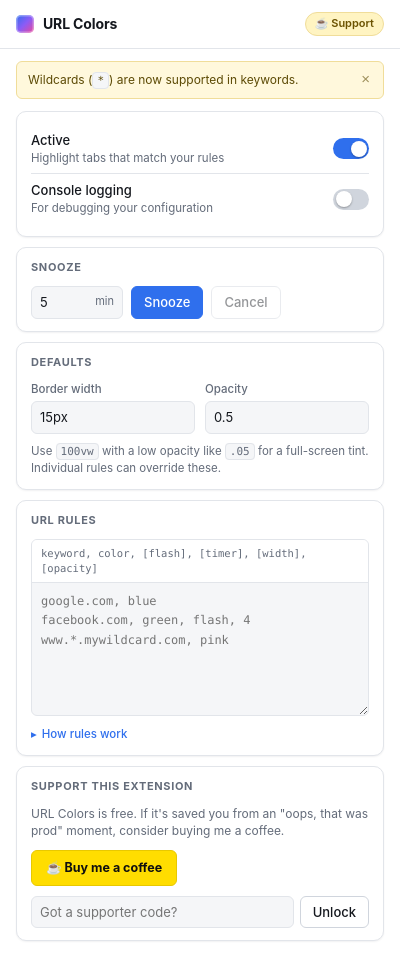
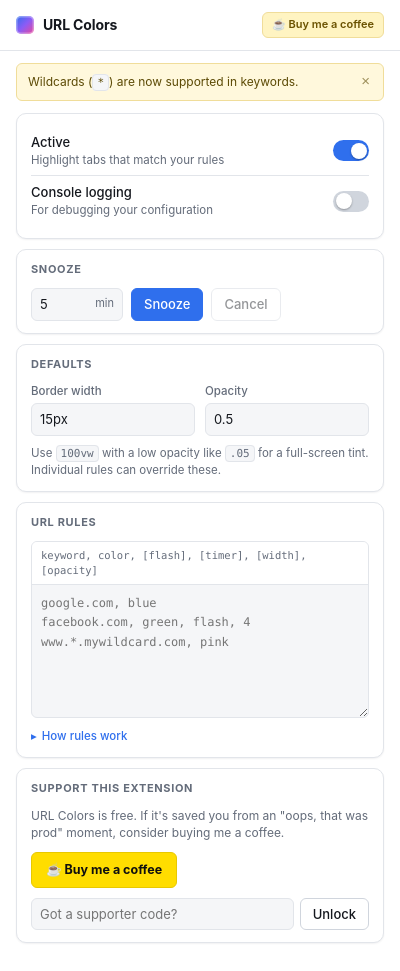
Before and after one commit to fej-snikduj/URLColors, a browser extension: page urlColorsPopup.html in a window 400 px wide. Drawn offline with Linux system fonts and the light colour scheme.

Commit message:
Reword the header badge to read as a tip, not a help desk
"Support" reads as customer service, which is the opposite of the intent.
Uses the Buy Me a Coffee wording instead, matching both the destination and
the button in the support card.

Also drops the pill shape for the button radius: a fully rounded pill reads as
a status chip, so that shape is now reserved for the supporter badge it swaps
with.

Co-Authored-By: Claude Opus 5 <noreply@anthropic.com>

```diff
--- a/urlColorsPopup.html
+++ b/urlColorsPopup.html
@@ -114,15 +114,16 @@
         animation: shimmer 3.5s linear infinite;
       }
 
-      /* Sits in the sticky header so the ask stays visible without scrolling
-         to the support card at the bottom. */
+      /* Sits in the sticky header so the ask stays visible without scrolling to
+         the support card. Square-ish corners read as an action; the rounded
+         pill shape is reserved for the supporter status badge. */
       #support-badge {
         flex: none;
         font-size: 11px;
         font-weight: 600;
         white-space: nowrap;
-        padding: 3px 9px;
-        border-radius: 999px;
+        padding: 4px 9px;
+        border-radius: var(--radius-sm);
         text-decoration: none;
         color: #6b5200;
         background: #fff4c2;
@@ -654,8 +655,8 @@
         href="https://buymeacoffee.com/fejsnikduj"
         target="_blank"
         rel="noopener"
-        title="Support URL Colors on Buy Me a Coffee"
-        >☕ Support</a
+        title="Buy me a coffee — support URL Colors"
+        >☕ Buy me a coffee</a
       >
       <span id="supporter-badge">☕ Supporter</span>
     </header>
```
